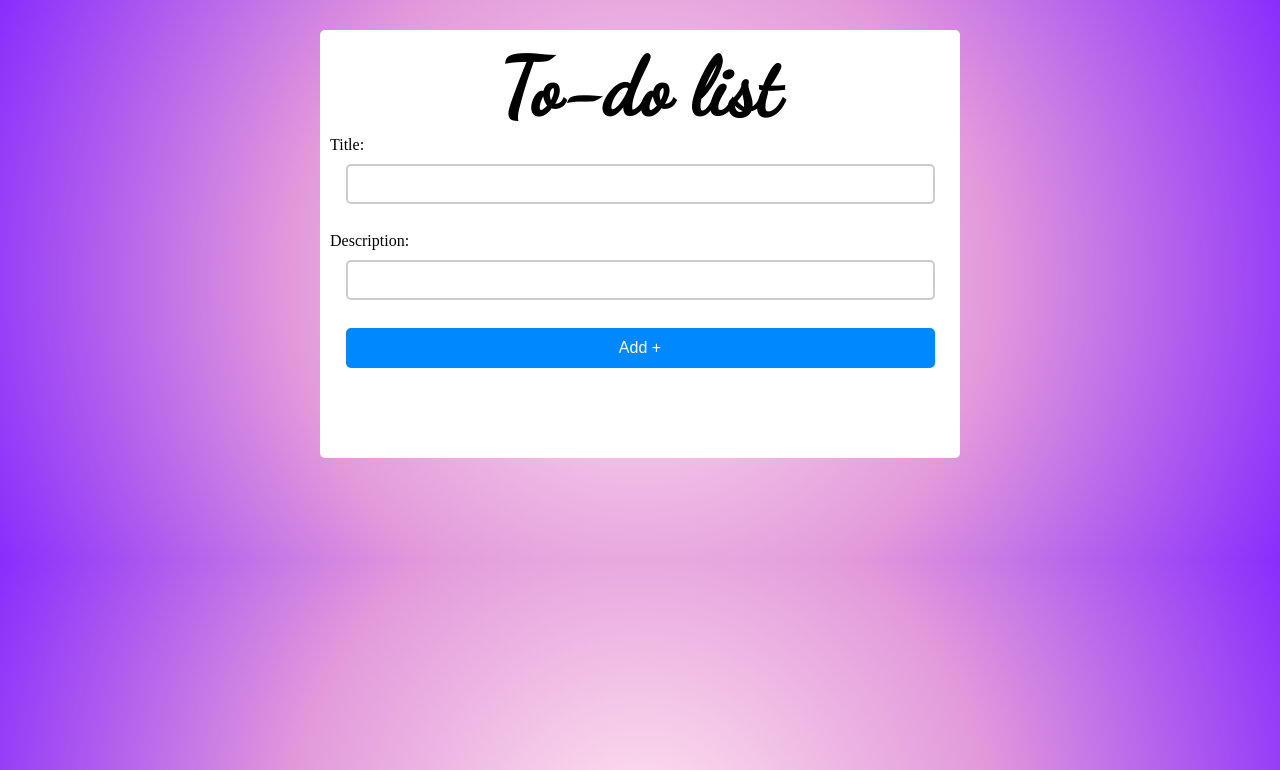
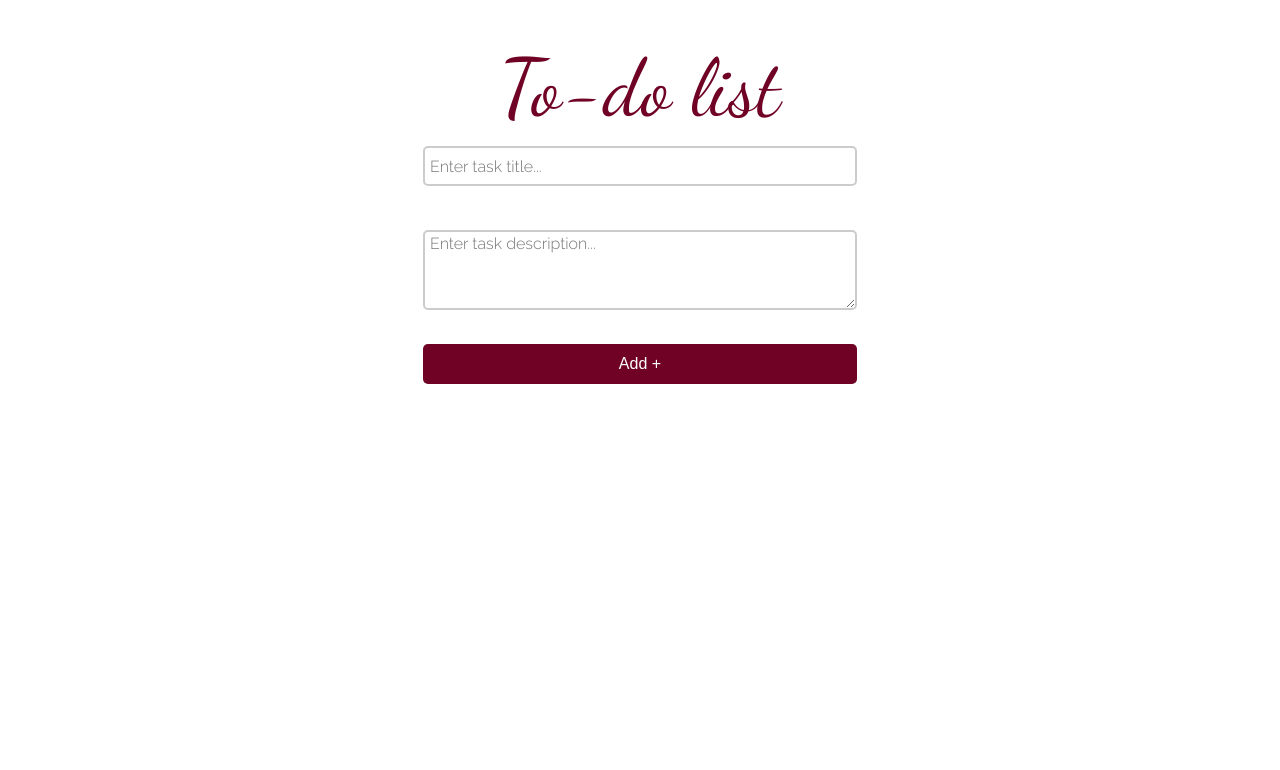
Before and after one commit to chas-academy/u04-todo-app-ClaraPrioux, a PHP site: page / in a window 1280 px wide. Shown: the top 770 px of the page. Run offline with PHP 8.4, Linux system fonts and the light colour scheme; data that the repository does not hold is empty.

Commit message:
design in progress

```diff
--- a/index.php
+++ b/index.php
@@ -13,15 +13,17 @@
     <link rel="stylesheet" href="./style.css">
     <link rel="preconnect" href="https://fonts.googleapis.com">
     <link rel="preconnect" href="https://fonts.gstatic.com" crossorigin>
-    <link href="https://fonts.googleapis.com/css2?family=Dancing+Script&family=Raleway:wght@100&display=swap" rel="stylesheet">
+    <link href="https://fonts.googleapis.com/css2?family=Dancing+Script&family=Raleway:wght@300;600&display=swap" rel="stylesheet">
+    <link rel="stylesheet" href="https://cdn.jsdelivr.net/npm/bootstrap@4.0.0/dist/css/bootstrap.min.css" integrity="sha384-Gn5384xqQ1aoWXA+058RXPxPg6fy4IWvTNh0E263XmFcJlSAwiGgFAW/dAiS6JXm" crossorigin="anonymous">
 </head>
 <body>
+<script src="https://cdn.jsdelivr.net/npm/bootstrap@5.3.2/dist/js/bootstrap.bundle.min.js" integrity="sha384-C6RzsynM9kWDrMNeT87bh95OGNyZPhcTNXj1NW7RuBCsyN/o0jlpcV8Qyq46cDfL" crossorigin="anonymous"></script>
     <div class="main-section">
        <div class="tasks-section">
         <h2>To-do list</h2>
             <form action="" method="POST">
-                Title: <input type="text" name="title"><br>
-                Description: <input type="text" name="description"><br>
+                <input type="text" name="title" placeholder="Enter task title..."><br>
+                <textarea type="text" name="description" id="description" class="no-bootstrap-styles" placeholder="Enter task description..."></textarea><br>
                 <button type="submit" name="submit" value="Submit">Add +</button>
             </form>
 </body>
@@ -140,7 +142,8 @@
 
                         echo   "<td class=\"todo-title\">" . $result['title'] . "</td>
                                 <td class=\"todo-description\">" . $result['description'] . "</td>";
-                        echo "<td class=\"todo-X\"><a href=\"delete.php?id=" . $result['id'] . "\">x</a><a href=\"update.php?id=" . $result['id'] . "\"> edit</a></td>";
+                        echo "<td class=\"todo-X\"><a href=\"delete.php?id=" . $result['id'] . "\">X</a></td>";
+                        echo "<td class=\"todo-X\"><a href=\"update.php?id=" . $result['id'] . "\">edit</a></td>";
                         echo  "</tr>";
                     }
                 ?>
--- a/style.css
+++ b/style.css
@@ -1,5 +1,5 @@
-* body {
-    background: radial-gradient(circle, rgba(255,226,239,1) 1%, rgba(226,154,219,1) 50%, rgba(137,45,253,1) 100%);
+body {
+    background: #f5f0e9;
     }
 
   * {
@@ -28,27 +28,33 @@
     text-align: center;
     font-size: 80px;
     font-family: 'Dancing Script', cursive;
+    color:#700325;
   }
 
-  .tasks-section input {
+  .tasks-section input, .no-bootstrap-styles {
     display: block;
-    width: 95%;
+    width: 70%;
     height: 40px;
     margin: 10px auto;
     border: 2px solid #ccc;
     font-size: 16px;
     border-radius: 5px;
     padding: 0px 5px;
+    font-family: 'Raleway', sans-serif;
+  }
+
+  #description {
+    height: 80px;
   }
 
   .tasks-section button {
     display: block;
-    width: 95%;
+    width: 70%;
     height: 40px;
     margin: 0px auto;
     border: none;
     outline: none;
-    background: #0088FF;
+    background: #700325;
     color: #fff;
     font-family: sans-serif;
     font-size: 16px;
@@ -80,57 +86,40 @@
   }
 
   .table tr {
-    width: 95%;
-    margin: 10px auto;
-    padding: 20px 10px;
     box-shadow: 0 4px 8px 0 #ccc, 0 6px 20px 0 #ccc;
     border-radius: 5px;
+    position: relative;
+  }
+
+  .table a {
+    text-decoration: none;
+    color: #700325;
+
+  }
+
+  .table a:hover {
+    background: rgb(139, 97, 93);
+    color: #fff;
+    border-radius: 10%;
+    padding: 10%;
   }
 
   .todo-title {
     display: inline-block;
-    padding: 5px 0px;
+    padding: 4% 4% 1.5% 4%;
     font-size: 17px;
     font-family: 'Raleway', sans-serif;
-    color: #555;
+    color: #700325;
+    font-weight: 600;
   }
 
   .todo-description {
     display: block;
-    width: 100%;
-    padding: 5px 0px;
+    width: 80%;
+    padding: 1.5% 4% 4% 4%;
     color: #888;
-    padding-left: 30px;
     font-size: 14px;
     font-family: 'Raleway', sans-serif;
-  }
-
-  .todo-X {
-    display: block;
-    float: right;
-    width: 20px;
-    height: 20px;
-    font-family: sans-serif;
-    color: rgb(139, 97, 93);
-    text-decoration: none;
-    text-align: right;
-    padding: 0px 5px 8px 0px;
-    border-radius: 50%;
-    cursor: pointer;
-  }
-
-  .todo-X:hover {
-    background: rgb(139, 97, 93);
-    color: #fff;
-  }
-
-  .checked {
-    color: #999 !important;
-    text-decoration: line-through;
-  }
-
-  .table input {
-    margin: 0px 5px;
   }
 
   .empty {
@@ -138,4 +127,4 @@
     font-size: 16px;
     text-align: center;
     color: #cccc;
-  } */
+  }
```
